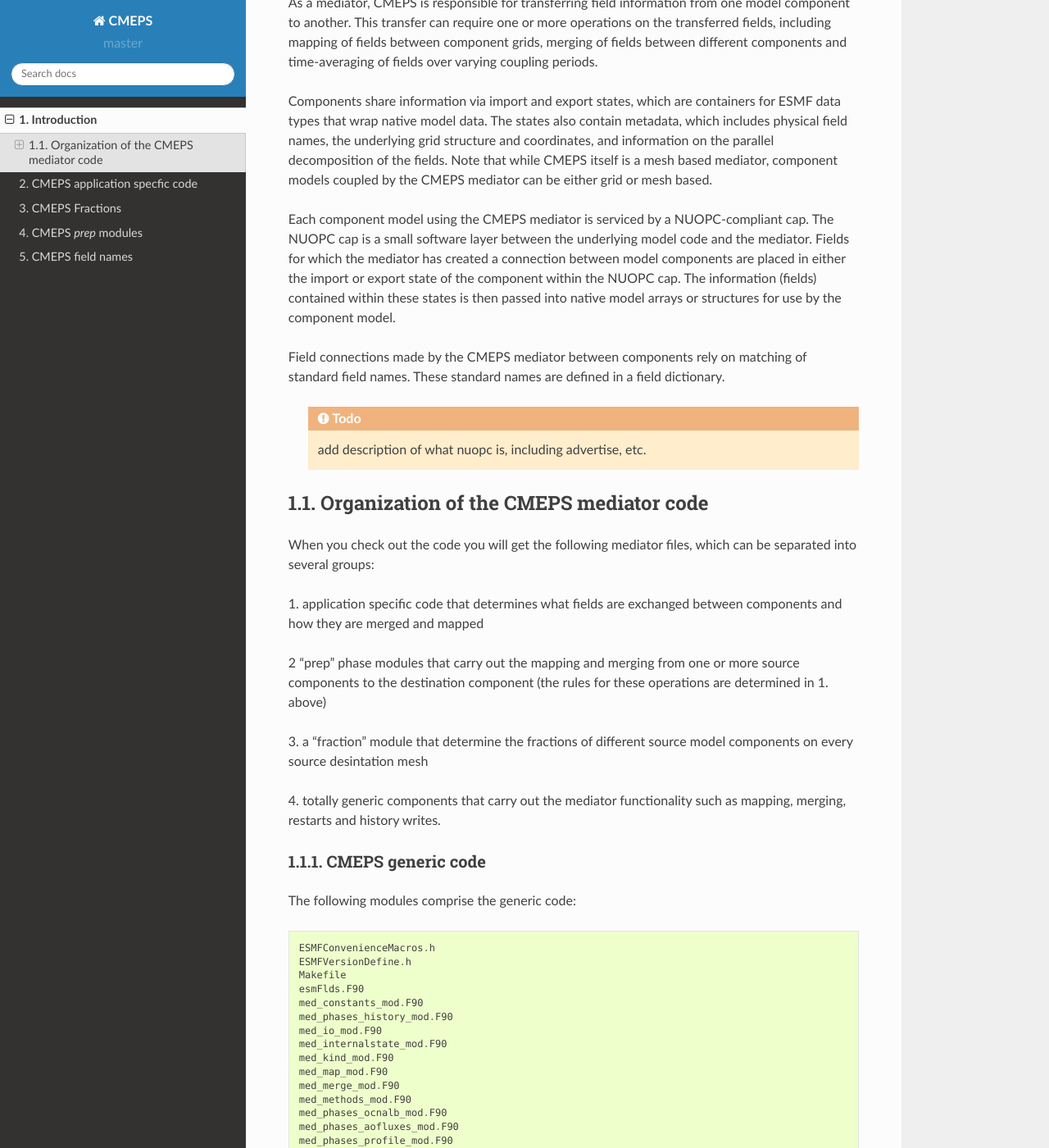
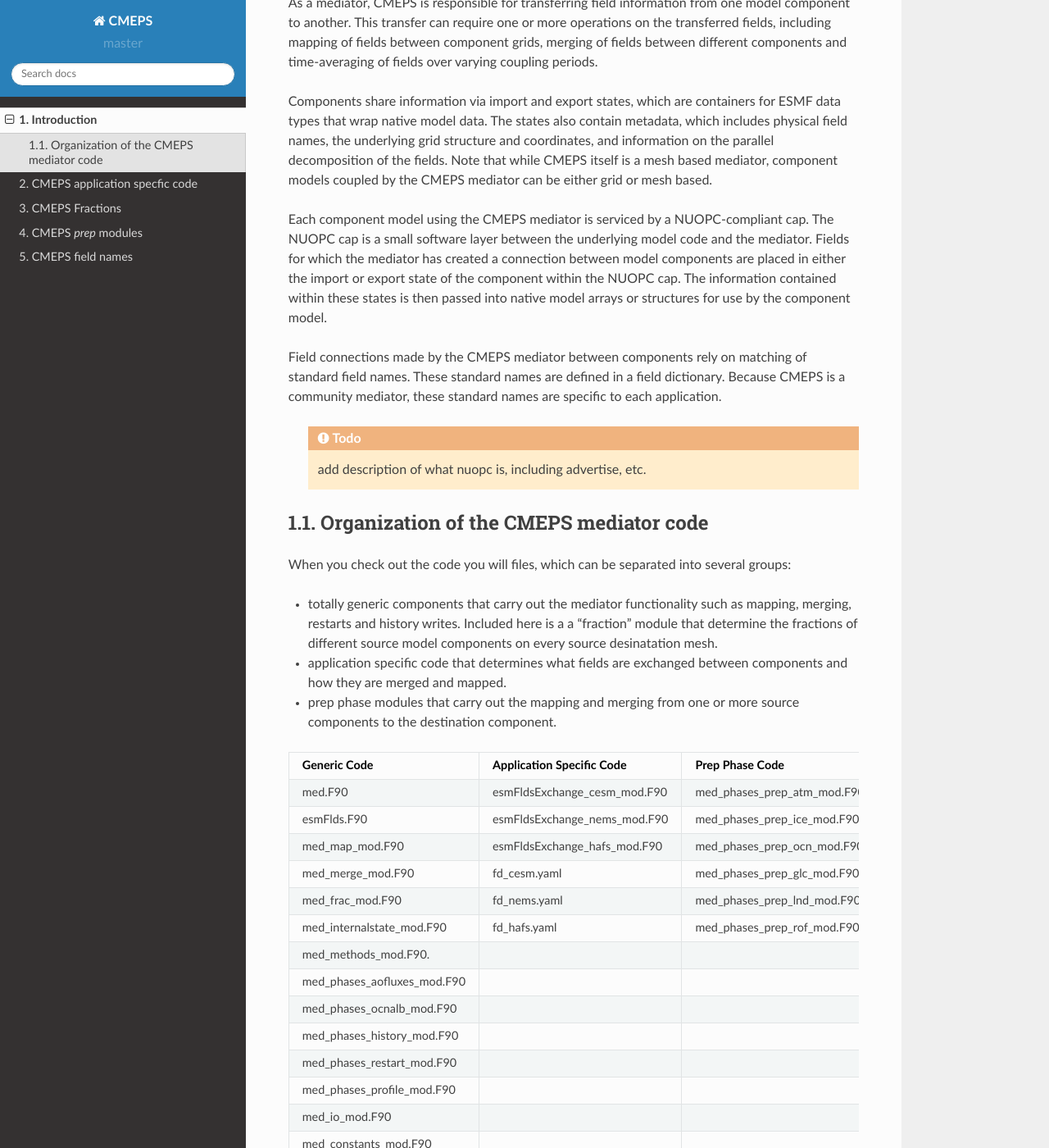
Before and after one commit to ESCOMP/CMEPS, a Sphinx documentation site: the page built from doc/source/introduction.rst, in a window 1280 px wide and 1400 px high, scrolled down 240 px. Shown: the whole window at 82% size. Built offline with Sphinx 7.4.7 and the Read the Docs theme 2.0.0, drawn with Linux system fonts in a browser that asks for light colours; comment, search, counter and statistics services are not loaded; some of the changed text lies outside the part shown.

Commit message:
add table of code types

```diff
--- a/doc/source/introduction.rst
+++ b/doc/source/introduction.rst
@@ -3,15 +3,38 @@ Introduction
 
 CMEPS is a NUOPC-compliant mediator which uses ESMF to couple earth grid components in a hub and spoke system.
 
-As a mediator, CMEPS is responsible for transferring field information from one model
-component to another. This transfer can require one or more operations on the transferred
-fields, including mapping of fields between component grids, merging of fields between different components and time-averaging of fields over varying coupling periods.
+As a mediator, CMEPS is responsible  for transferring field information from one
+model component to another. This transfer  can require one or more operations on
+the transferred  fields, including  mapping of  fields between  component grids,
+merging  of fields  between different  components and  time-averaging of  fields
+over varying coupling periods.
 
-Components share information via import and export states, which are containers for ESMF data types that wrap native model data. The states also contain metadata, which includes physical field names, the underlying grid structure and coordinates, and information on the parallel decomposition of the fields. Note that while CMEPS itself is a mesh based mediator, component models coupled by the CMEPS mediator can be either grid or mesh based.
 
-Each component model using the CMEPS mediator is serviced by a NUOPC-compliant cap. The NUOPC cap is a small software layer between the underlying model code and the mediator. Fields for which the mediator has created a connection between model components are placed in either the import or export state of the component within the NUOPC cap. The information (fields) contained within these states is then passed into native model arrays or structures for use by the component model.
 
-Field connections made by the CMEPS mediator between components rely on matching of standard field names. These standard names are defined in a field dictionary.
+Components share information via import  and export states, which are containers
+for  ESMF data  types  that wrap  native  model data.  The  states also  contain
+metadata, which  includes physical  field names,  the underlying  grid structure
+and coordinates,  and information on  the parallel decomposition of  the fields.
+Note that while CMEPS itself is  a mesh based mediator, component models coupled
+by the CMEPS mediator can be either grid or mesh based.
+
+
+
+Each component model  using the CMEPS mediator is serviced  by a NUOPC-compliant
+cap. The NUOPC cap  is a small software layer between  the underlying model code
+and  the mediator.  Fields  for  which the  mediator  has  created a  connection
+between model components are placed in either  the import or export state of the
+component within  the NUOPC cap.  The information contained within  these states
+is then passed into  native model arrays or structures for  use by the component
+model.
+
+
+
+Field  connections  made  by  the  CMEPS mediator  between  components  rely  on
+matching of  standard field names. These  standard names are defined  in a field
+dictionary.  Because CMEPS  is a  community mediator,  these standard  names are
+specific to each application.
+
 
  .. todo::
 
@@ -21,44 +44,40 @@ Organization of the CMEPS mediator code
 #######################################
 
 
-When you check out the code you will get the following mediator files,
-which can be separated into several groups:
+When you check out the code you  will files, which can be separated into several
+groups:
 
-1. application specific code that determines what fields are exchanged
-between components and how they are merged and mapped
+* totally generic components that carry  out the mediator functionality such as mapping,
+  merging, restarts and history writes. Included here is a a  "fraction" module that
+  determine  the fractions of different  source model components on every source
+  desinatation mesh.
 
-2 "prep" phase modules that carry out the mapping and merging from one
-or more source components to the destination component (the rules
-for these operations are determined in 1. above)
+* application specific  code that determines what fields  are exchanged between
+  components and how they are merged and mapped.
 
-3. a "fraction" module that determine the fractions of different
-source model components on every source desintation mesh
+* prep phase modules  that carry out the mapping and merging  from one or more
+  source components to  the destination component.
 
-4. totally generic components that carry out the mediator
-functionality such as mapping, merging, restarts and history writes.
+=========================== ============================ ===========================
+  Generic Code               Application Specific Code   Prep Phase Code
+=========================== ============================ ===========================
+med.F90                     esmFldsExchange_cesm_mod.F90 med_phases_prep_atm_mod.F90
+esmFlds.F90                 esmFldsExchange_nems_mod.F90 med_phases_prep_ice_mod.F90
+med_map_mod.F90             esmFldsExchange_hafs_mod.F90 med_phases_prep_ocn_mod.F90
+med_merge_mod.F90           fd_cesm.yaml                 med_phases_prep_glc_mod.F90
+med_frac_mod.F90            fd_nems.yaml                 med_phases_prep_lnd_mod.F90
+med_internalstate_mod.F90   fd_hafs.yaml                 med_phases_prep_rof_mod.F90
+med_methods_mod.F90.
+med_phases_aofluxes_mod.F90
+med_phases_ocnalb_mod.F90
+med_phases_history_mod.F90
+med_phases_restart_mod.F90
+med_phases_profile_mod.F90
+med_io_mod.F90
+med_constants_mod.F90
+med_kind_mod.F90
+med_time_mod.F90
+med_utils_mod.F90
+=========================== ============================ ===========================
 
-
-CMEPS generic code
-------------------
-
-The following modules comprise the generic code::
-
-    ESMFConvenienceMacros.h
-    ESMFVersionDefine.h
-    Makefile
-    esmFlds.F90
-    med_constants_mod.F90
-    med_phases_history_mod.F90
-    med_io_mod.F90
-    med_internalstate_mod.F90
-    med_kind_mod.F90
-    med_map_mod.F90
-    med_merge_mod.F90
-    med_methods_mod.F90
-    med_phases_ocnalb_mod.F90
-    med_phases_aofluxes_mod.F90
-    med_phases_profile_mod.F90
-    med_time_mod.F90
-    med_utils_mod.F90
-    med_phases_restart_mod.F90
-    med.F90
+.. note:: Some modules, such as med_phases_prep_ocn.F90 and med_frac_mod.F90 contain application specific-code blocks.
```
